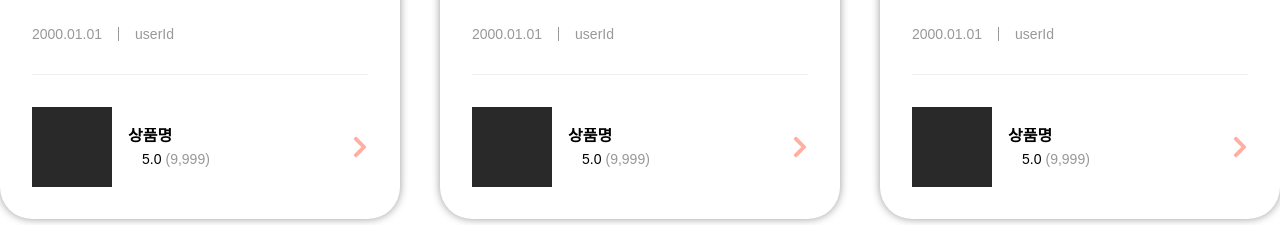
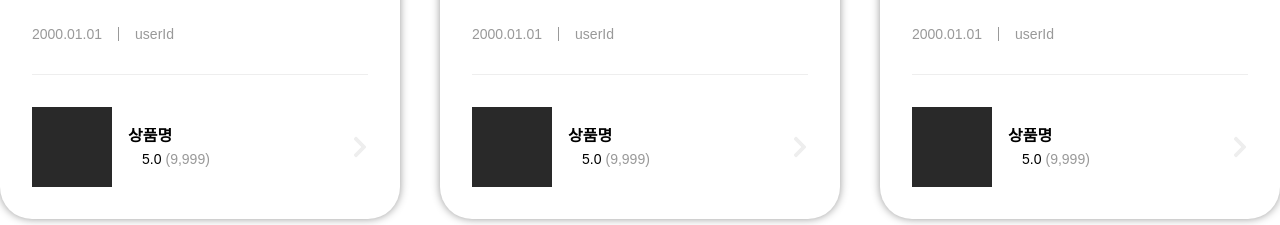
Before and after one commit to Sumin-Sim/iLiveU, a React (Create React App) app: page / in a window 1280 px wide. Shown: the part 4660-4885 px from the top of the page. Built offline with nearby package versions, Linux system fonts and the light colour scheme; some icons are missing; a web font is replaced by a local one.

Commit message:
home_modify_02_0827

```diff
--- a/src/css/MainReview.css
+++ b/src/css/MainReview.css
@@ -86,5 +86,5 @@ figure.mainReview div dd>dfn>i {
 figure.mainReview div>p {
   position: absolute;
   top: calc(50% - 12px); right: -4px;
-  font-size: 24px; color: #ffaea0;
+  font-size: 24px; color: #eee;
 }
```
